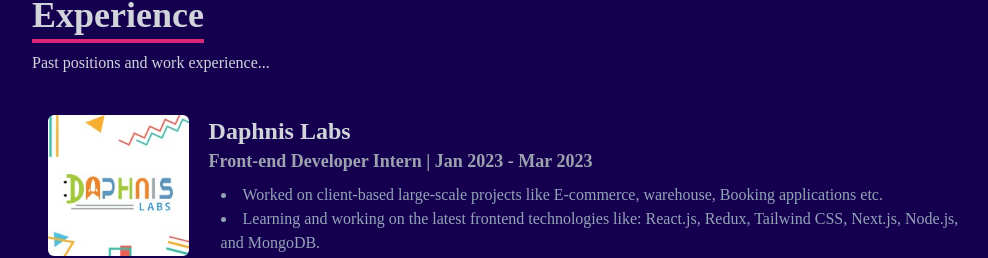
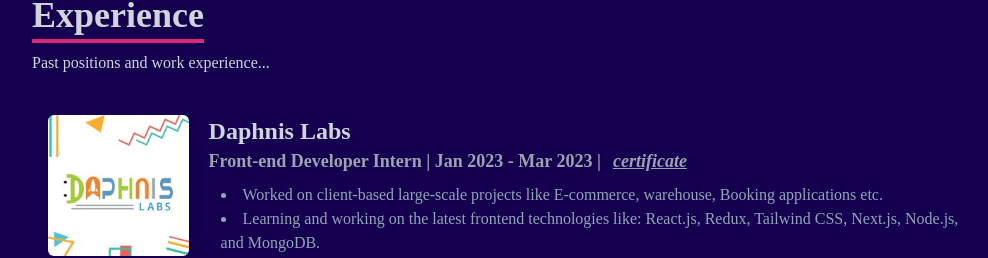
Before and after one commit to kartik990/portfolio, a React (Create React App) app: page / in a window 1280 px wide. Shown: the part 1851-2109 px from the top of the page, without its empty margins (124-1112 px from the left). Built offline with nearby package versions, Linux system fonts and the light colour scheme.

Commit message:
added certificate

```diff
--- a/src/components/Experience.jsx
+++ b/src/components/Experience.jsx
@@ -32,8 +32,15 @@ const Experience = () => {
                 >
                   <p className="font-extrabold text-2xl mb-0">Daphnis Labs</p>
                 </a>
-                <p className="font-bold text-lg text-gray-400 mb-2">
-                  Front-end Developer Intern | Jan 2023 - Mar 2023
+                <p className="font-bold text-lg text-gray-400 mb-2 flex">
+                  Front-end Developer Intern | Jan 2023 - Mar 2023 |
+                  <a
+                    href="https://drive.google.com/file/d/1WrD3WY5NOPFn0WSV4PpphSdnfdx4uWHS/view"
+                    rel="noreferrer"
+                    target="_blank"
+                  >
+                    <p className=" italic underline ml-3">certificate</p>
+                  </a>
                 </p>
                 <p className="w-full max-w-[800px] font-medium text-left text-slate-400">
                   <ul className="list-disc list-inside">
```
